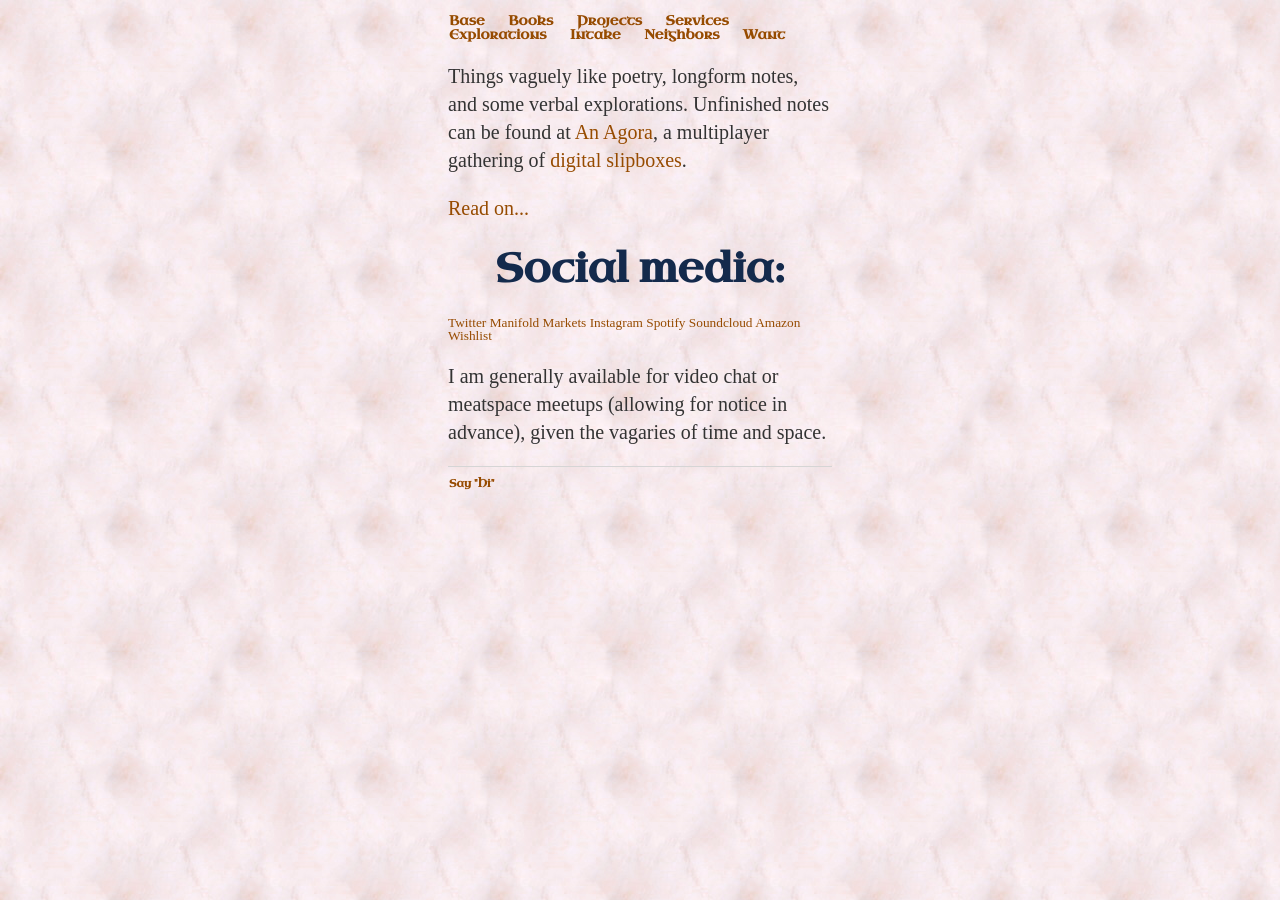
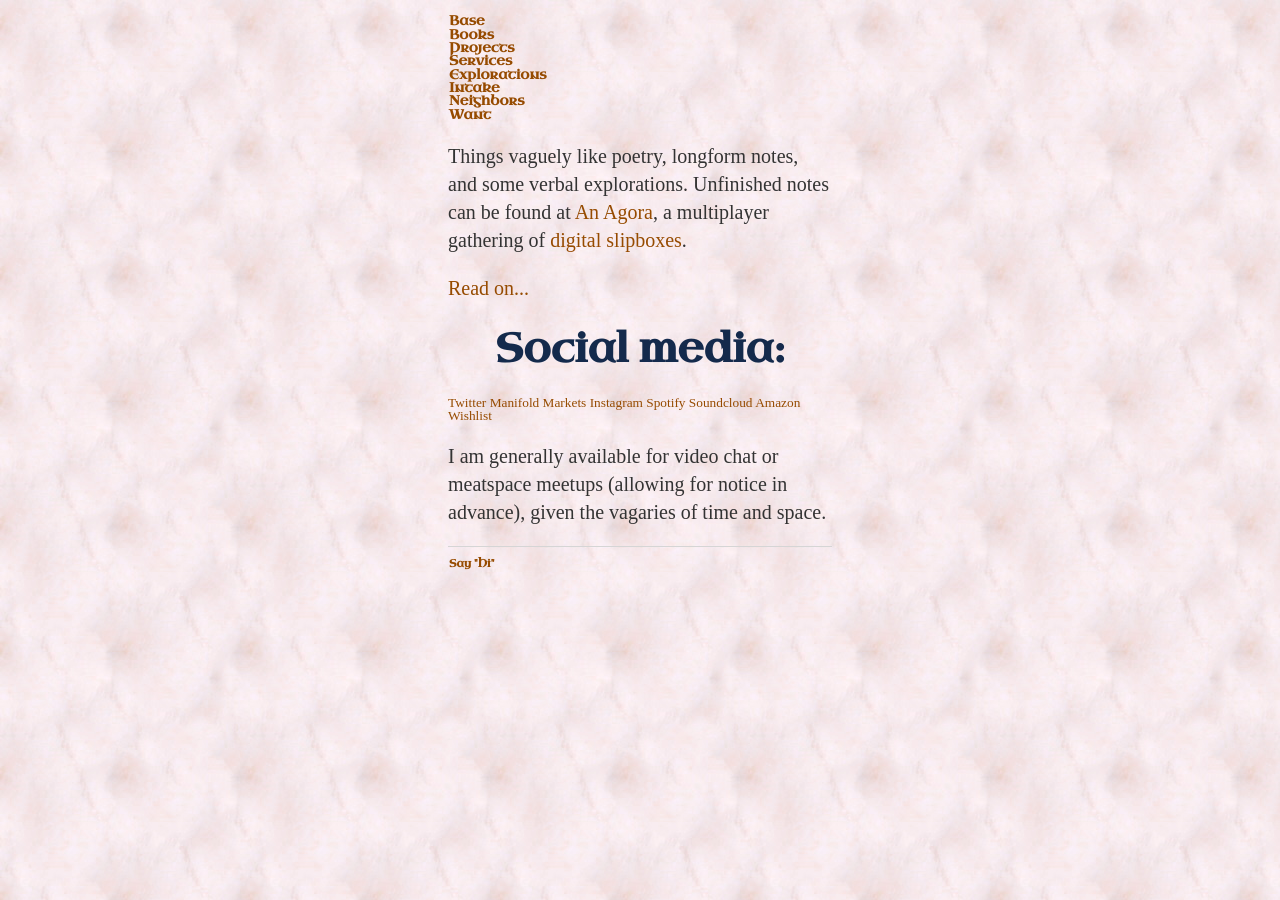
Before and after one commit to ray-dorai/ray-dorai.github.io, a Jekyll site: the page built from index.html, in a window 1280 px wide. Built offline with Jekyll 4.4.1, drawn with Linux system fonts in a browser that asks for light colours; some web fonts are replaced.

Commit message:
Update main.css

```diff
--- a/css/main.css
+++ b/css/main.css
@@ -21,7 +21,7 @@ nav ul, footer ul {
     font-weight: bold;
 }
 nav ul li, footer ul li {
-    display: inline;
+    display: grid;
     margin-right: 20px;
 }
 a {
```
